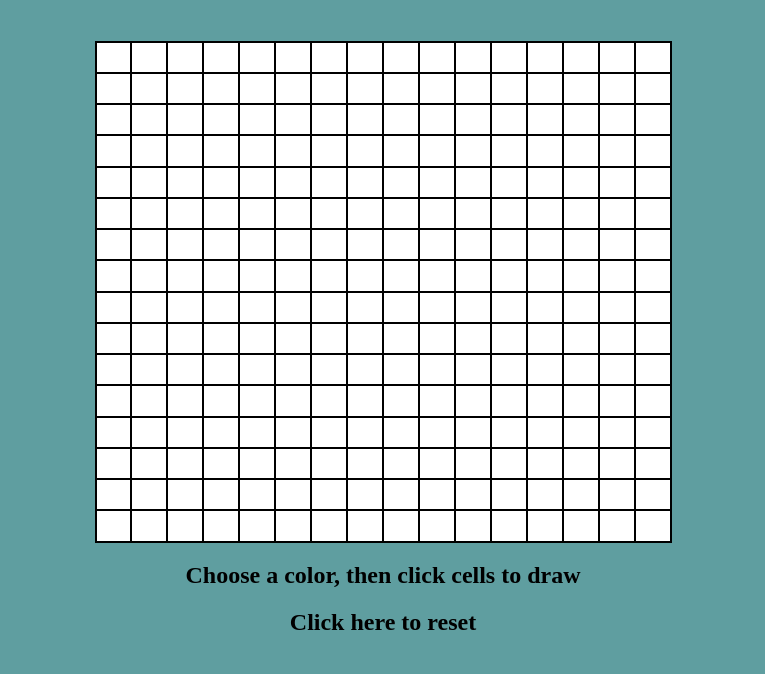
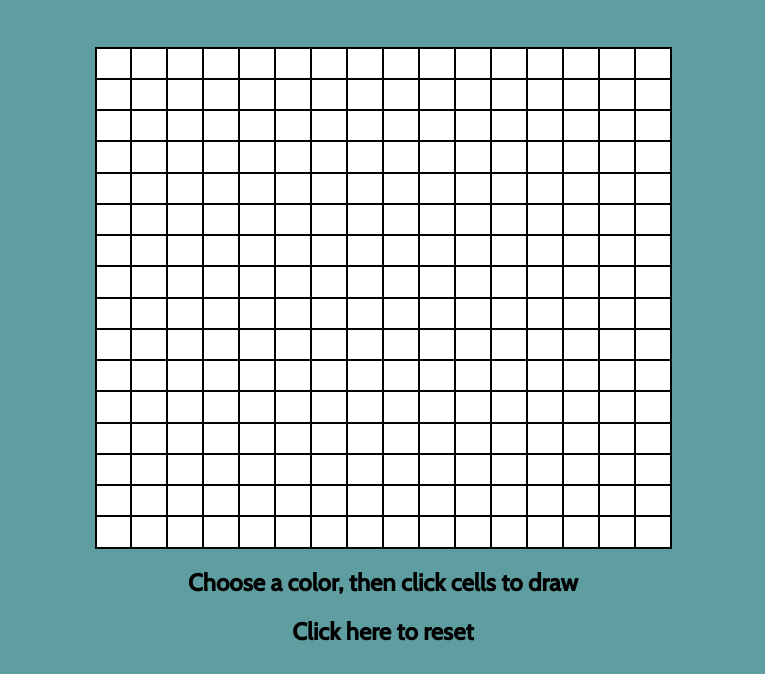
Before and after one commit to edwardreyes21/Etch-A-Sketch, a plain HTML site: page index.html in a window 1280 px wide. Shown: the part 246-920 px from the top of the page, without its empty margins (257-1022 px from the left). Drawn offline with nearby package versions, Linux system fonts and the light colour scheme.

Commit message:
Changed text font to Cabin

```diff
--- a/index.html
+++ b/index.html
@@ -2,6 +2,9 @@
 <html>
     <head>
         <link rel="stylesheet" href="style.css">
+        <link rel="preconnect" href="https://fonts.googleapis.com">
+        <link rel="preconnect" href="https://fonts.gstatic.com" crossorigin>
+        <link href="https://fonts.googleapis.com/css2?family=Cabin:wght@500&display=swap" rel="stylesheet">
     </head>
     <body>
         <header class="center">
--- a/style.css
+++ b/style.css
@@ -5,6 +5,7 @@ body {
     flex-direction: column;
     justify-content: center;
     align-items: center;
+    font-family: 'Cabin', sans-serif;
 }
 
 header {
```
